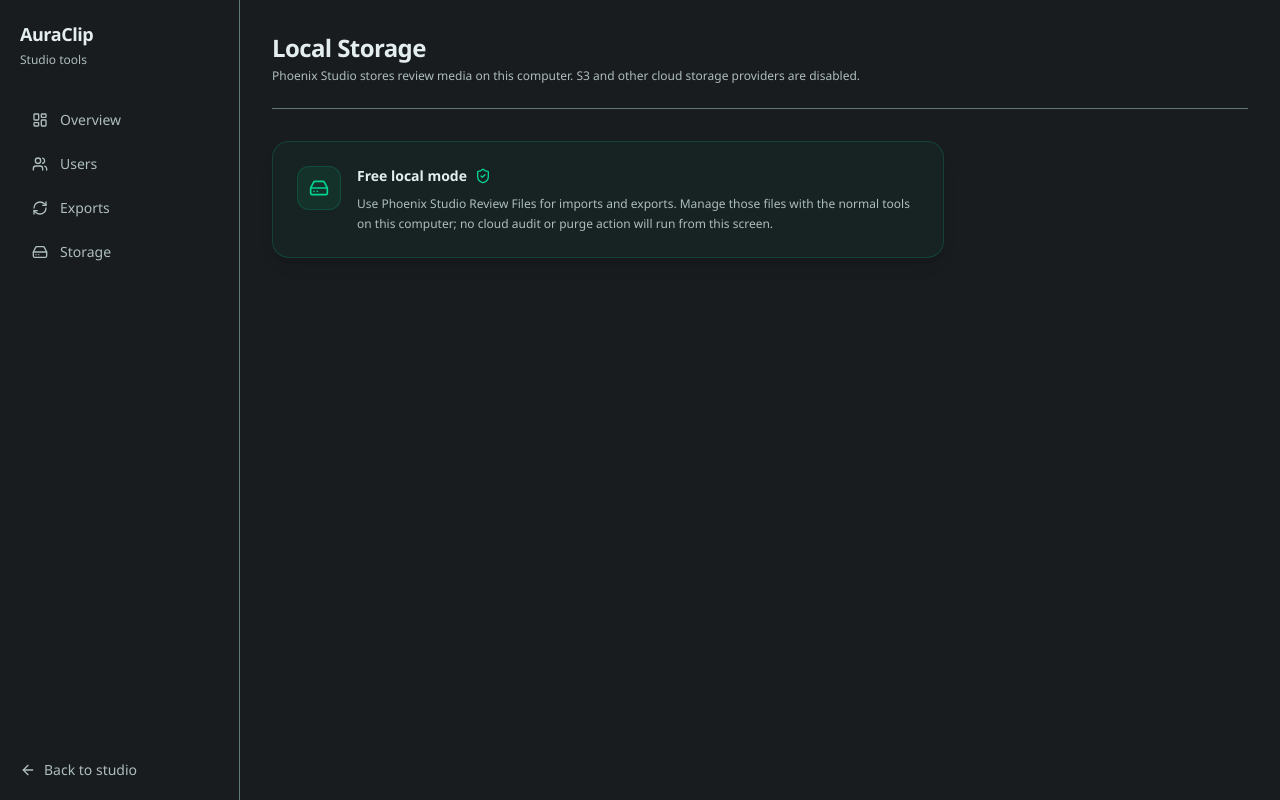
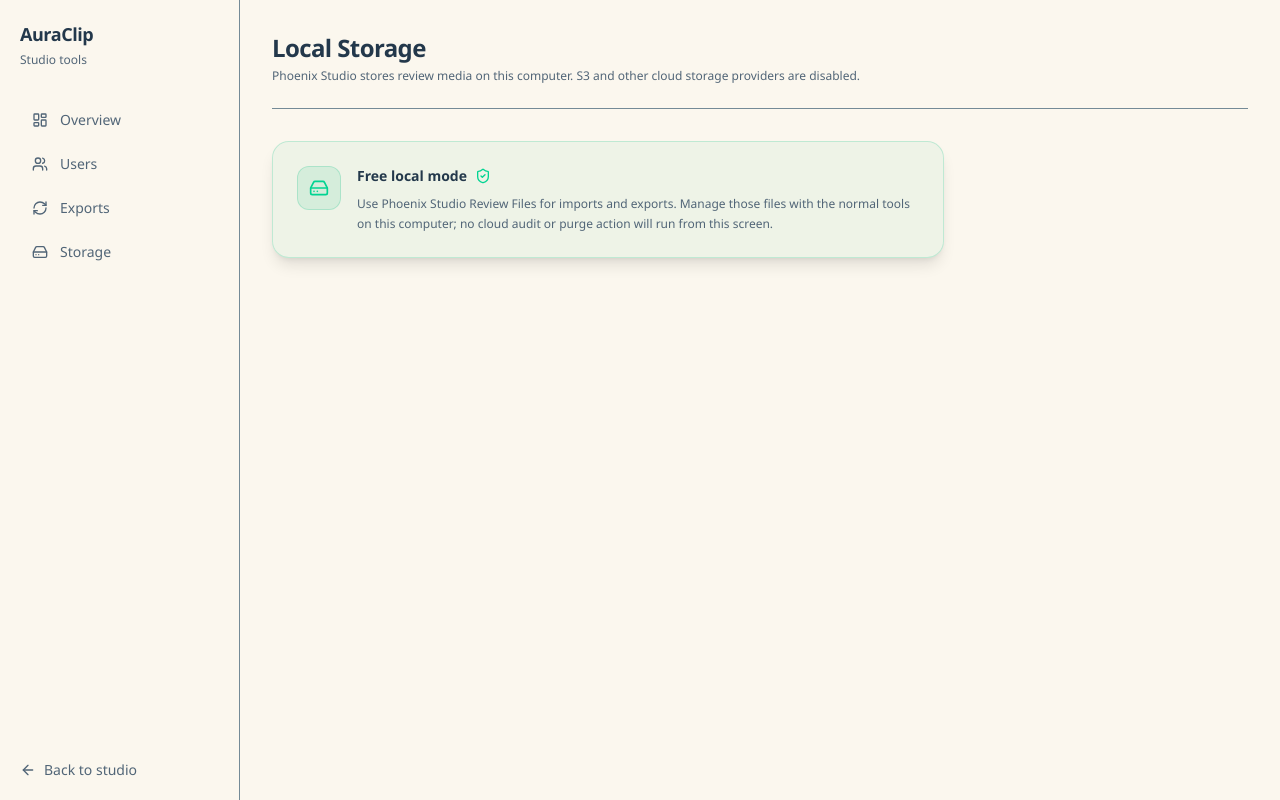
Before and after one commit to rushig0203-cyber/Phoenix-Studio, a Next.js app: page /admin/storage in a window 1280 px wide. Built offline with nearby package versions, Linux system fonts and the light colour scheme.

Commit message:
style: use a warm cream and soft blue palette

```diff
--- a/scripts/test-studio-palette.cjs
+++ b/scripts/test-studio-palette.cjs
@@ -25,15 +25,15 @@ function contrast(foreground, background, minimum, description) {
   assert.ok(ratio >= minimum, `${description}: ${ratio.toFixed(2)}:1 must be at least ${minimum}:1`);
 }
 
-test('dim surfaces retain readable body, secondary and action text', () => {
+test('soft light surfaces retain readable body, secondary and action text', () => {
   for (const surface of ['background', 'card', 'popover', 'muted']) {
-    assert.ok(luminance(token(surface)) < .08, `${surface} should stay dim`);
+    assert.ok(luminance(token(surface)) > .65 && luminance(token(surface)) < .98, `${surface} should remain soft and light`);
     for (const foreground of ['foreground', 'muted-foreground']) contrast(token(foreground), token(surface), 4.5, `${foreground} on ${surface}`);
   }
   for (const surface of ['primary', 'secondary', 'accent', 'sidebar']) contrast(token(`${surface}-foreground`), token(surface), 4.5, surface);
 });
 
-test('native fields, placeholders and keyboard focus remain visible on dim surfaces', () => {
+test('native fields, placeholders and keyboard focus remain visible on light surfaces', () => {
   const field = declaration(css, selector => selector.startsWith('main input:not'), 'background-color').replace(/\s*!important$/, '');
   const placeholder = declaration(css, selector => selector.startsWith('main input::placeholder'), 'color');
   contrast(token('foreground'), field, 4.5, 'input text');
--- a/src/app/dashboard/studio.module.css
+++ b/src/app/dashboard/studio.module.css
@@ -1,31 +1,31 @@
 .shell {
-  background: radial-gradient(ellipse at 75% 0%, #15312d 0, transparent 48%), #101112;
-  color: #e5eeee;
+  background: radial-gradient(ellipse at 75% 0%, #e0e9ef 0, transparent 48%), #f2ede2;
+  color: #23384b;
 }
 .sidebar {
-  background: #121617;
-  color: #e5eeee;
-  border-color: #121617;
+  background: #e7edf0;
+  color: #23384b;
+  border-color: #e7edf0;
 }
 .brand { color: inherit; }
 .brandMark {
-  background: #1c453f;
-  color: #cae9e3;
+  background: #d3e0ea;
+  color: #294f6a;
   border: 0;
-  box-shadow: 3px 3px 0 #070c0b;
+  box-shadow: 3px 3px 0 #bfcdd7;
   transform: rotate(-6deg);
 }
-.navLink { color: #b3cac5; }
-.navLink:hover { background: #223c37; color: #fff; }
+.navLink { color: #4f6578; }
+.navLink:hover { background: #dbe6ee; color: #23384b; }
 .navLink[aria-current="page"] {
-  background: #1c453f;
-  color: #eafff9;
-  box-shadow: 0 3px 0 #070c0b;
+  background: #d3e0ea;
+  color: #274f6d;
+  box-shadow: 0 3px 0 #bfcdd7;
 }
 .main { padding-top: 2.5rem; }
 .header { border: 0; padding-bottom: 0; margin-bottom: 2rem; }
 .heading { font-size: clamp(1.8rem, 3vw, 2.6rem); line-height: 1.18; letter-spacing: -.045em; }
-.queueBadge { background: #191c1e; border-color: #60777a; box-shadow: 0 2px 4px #12161708; }
+.queueBadge { background: #fbf7ee; border-color: #748a96; box-shadow: 0 2px 4px #e7edf008; }
 .workflows { gap: 1.15rem; }
 .workflow {
   position: relative;
@@ -33,10 +33,10 @@
   flex-direction: column;
   overflow: hidden;
   padding: 1.25rem;
-  background: #191c1e;
-  border: 1px solid #60777a;
+  background: #fbf7ee;
+  border: 1px solid #748a96;
   border-radius: 1.3rem;
-  box-shadow: 0 3px 0 #070c0b, 0 12px 24px -20px #12161750;
+  box-shadow: 0 3px 0 #bfcdd7, 0 12px 24px -20px #e7edf050;
   transition: transform 180ms ease, box-shadow 180ms ease, border-color 180ms ease;
 }
 .workflow h2 { font-size: 1.3rem; margin-top: 1.25rem; letter-spacing: -.025em; }
@@ -47,7 +47,7 @@
   height: 9rem;
   overflow: hidden;
   border-radius: .85rem;
-  background: linear-gradient(135deg, #233330, #17231f);
+  background: linear-gradient(135deg, #e3ebf1, #d8e4ed);
   isolation: isolate;
 }
 .artwork::before, .artwork::after {
@@ -55,39 +55,39 @@
   position: absolute;
   width: 6.4rem;
   height: 4.3rem;
-  border: 1px solid #789295;
+  border: 1px solid #7d929e;
   border-radius: .65rem;
-  background: #191c1e;
+  background: #fbf7ee;
   transform: rotate(-13deg) translate(-.7rem, -.3rem);
-  box-shadow: 4px 6px 0 #070c0b;
+  box-shadow: 4px 6px 0 #bfcdd7;
 }
-.artwork::after { transform: rotate(7deg) translate(.7rem, .2rem); background: #1c453f; }
-.artwork svg { position: relative; z-index: 1; width: 1.8rem; height: 1.8rem; color: #cae9e3; }
-.creation .artwork { background: linear-gradient(135deg, #243c37, #182823); }
-.creation .artwork::before { border-color: #6e9990; box-shadow: 4px 6px 0 #090f0d; }
-.creation .artwork::after { background: #246f62; border-color: #6e9990; transform: rotate(-6deg) translate(.7rem, .2rem); }
-.reel .artwork { background: #1c302b; }
+.artwork::after { transform: rotate(7deg) translate(.7rem, .2rem); background: #d3e0ea; }
+.artwork svg { position: relative; z-index: 1; width: 1.8rem; height: 1.8rem; color: #294f6a; }
+.creation .artwork { background: linear-gradient(135deg, #e7edf3, #dbe6f0); }
+.creation .artwork::before { border-color: #8aa8bd; box-shadow: 4px 6px 0 #c9d5df; }
+.creation .artwork::after { background: #aec4d5; border-color: #8aa8bd; transform: rotate(-6deg) translate(.7rem, .2rem); }
+.reel .artwork { background: #e0e9f1; }
 .reel .artwork::before, .reel .artwork::after { width: 3.6rem; height: 6rem; }
-.reel .artwork::after { background: #297f70; border-color: #297f70; }
-.reel .artwork svg { color: #dcfff4; }
+.reel .artwork::after { background: #92b1c9; border-color: #92b1c9; }
+.reel .artwork svg { color: #2d516d; }
 .workflowButton {
   justify-content: space-between;
   margin-top: 1.1rem;
   width: 100%;
   min-height: 2.75rem;
   border-radius: .7rem;
-  background: #006b61;
+  background: #315e7e;
 }
-.workflowButton:hover { background: #075c54; }
+.workflowButton:hover { background: #244b69; }
 .jobs {
-  border-color: #60777a;
+  border-color: #748a96;
   border-radius: 1.1rem;
-  background: #191c1e;
-  box-shadow: 0 2px 0 #070c0b;
+  background: #fbf7ee;
+  box-shadow: 0 2px 0 #bfcdd7;
 }
-.shell :where(a, button, summary):focus-visible { outline: 3px solid #65d9c8; outline-offset: 4px; }
+.shell :where(a, button, summary):focus-visible { outline: 3px solid #326a93; outline-offset: 4px; }
 @media (hover: hover) and (prefers-reduced-motion: no-preference) {
-  .workflow:hover { transform: perspective(900px) translateY(-4px) rotateX(1deg); border-color: #789295; box-shadow: 0 6px 0 #070c0b, 0 20px 30px -22px #12161770; }
+  .workflow:hover { transform: perspective(900px) translateY(-4px) rotateX(1deg); border-color: #7d929e; box-shadow: 0 6px 0 #bfcdd7, 0 20px 30px -22px #e7edf070; }
 }
 @media (prefers-reduced-motion: reduce) {
   .workflow { transition: none; }
--- a/src/app/globals.css
+++ b/src/app/globals.css
@@ -46,46 +46,46 @@
   --radius-3xl: calc(var(--radius) * 2.2);
   --radius-4xl: calc(var(--radius) * 2.6);
 
-  --color-slate-950: #101112;
-  --color-slate-900: #191c1e;
-  --color-slate-800: #242a2d;
-  --color-slate-700: #60777a;
+  --color-slate-950: #f2ede2;
+  --color-slate-900: #fbf7ee;
+  --color-slate-800: #e6edf1;
+  --color-slate-700: #748a96;
 }
 
 :root, .dark {
-  color-scheme: dark;
-  --background: #101112;
-  --foreground: #e5eeee;
-  --card: #191c1e;
-  --card-foreground: #e5eeee;
-  --popover: #202528;
-  --popover-foreground: #e5eeee;
-  --primary: #006b61;
-  --primary-foreground: #f3fffd;
-  --secondary: #233430;
-  --secondary-foreground: #cae9e3;
-  --muted: #242a2d;
-  --muted-foreground: #aebdbd;
-  --accent: #25413c;
-  --accent-foreground: #cae9e3;
-  --destructive: #f2ae9d;
-  --border: #60777a;
-  --input: #789295;
-  --ring: #65d9c8;
-  --chart-1: #65d9c8;
-  --chart-2: #56bcae;
-  --chart-3: #8dcfba;
-  --chart-4: #659e9a;
-  --chart-5: #afc1ab;
+  color-scheme: light;
+  --background: #f2ede2;
+  --foreground: #23384b;
+  --card: #fbf7ee;
+  --card-foreground: #23384b;
+  --popover: #f8f3e9;
+  --popover-foreground: #23384b;
+  --primary: #315e7e;
+  --primary-foreground: #fffaf0;
+  --secondary: #dfebf2;
+  --secondary-foreground: #294f6a;
+  --muted: #e6edf1;
+  --muted-foreground: #516577;
+  --accent: #d5e5ef;
+  --accent-foreground: #294f6a;
+  --destructive: #803c31;
+  --border: #748a96;
+  --input: #7d929e;
+  --ring: #326a93;
+  --chart-1: #326a93;
+  --chart-2: #698ba6;
+  --chart-3: #8da7b3;
+  --chart-4: #63829b;
+  --chart-5: #ad9c84;
   --radius: 0.75rem;
-  --sidebar: #121617;
-  --sidebar-foreground: #e5eeee;
-  --sidebar-primary: #006b61;
-  --sidebar-primary-foreground: #f3fffd;
-  --sidebar-accent: #25413c;
-  --sidebar-accent-foreground: #cae9e3;
-  --sidebar-border: #60777a;
-  --sidebar-ring: #65d9c8;
+  --sidebar: #e7edf0;
+  --sidebar-foreground: #23384b;
+  --sidebar-primary: #315e7e;
+  --sidebar-primary-foreground: #fffaf0;
+  --sidebar-accent: #d5e5ef;
+  --sidebar-accent-foreground: #294f6a;
+  --sidebar-border: #748a96;
+  --sidebar-ring: #326a93;
 }
 
 @layer base {
@@ -98,49 +98,50 @@ html { scroll-behavior: smooth; }
 body { background: var(--background); color: var(--foreground); }
 .review-library-card:has([data-posting-panel]:not([hidden])) { grid-column: 1 / -1; }
 
-/* Legacy utility colours share the same black and teal palette as the studio shell. */
+/* Legacy utility colours share the same cream and blue palette as the studio shell. */
 .bg-background { background-color: var(--background) !important; }
 .bg-card\/20, .bg-card\/10, .bg-card\/40,
 body [class~="bg-white"], body [class~="bg-[#fffdf7]"], body [class*="bg-[#f7f7f5]"], body [class*="bg-[#101114]"], body [class*="bg-[#18191d]"] { background-color: var(--card) !important; }
 body [class~="bg-[#f4f0e7]"] { background-color: var(--background) !important; }
 body :is([class~="bg-[#d5ddb8]"], [class~="bg-[#e7eed8]"], [class~="bg-[#e7eedb]"], [class~="bg-[#e8edd7]"], [class~="bg-[#edf1dc]"], [class~="bg-[#edf1e5]"], [class~="bg-[#edf3de]"], [class~="bg-[#eef3df]"], [class~="bg-[#f0f4e9]"], [class~="bg-[#f1f4e9]"], [class~="bg-[#f1f5e8]"], [class~="bg-[#f3f0e5]"], [class~="bg-[#f4f7ea]"], [class~="bg-[#f4f8e8]"], [class~="bg-[#f5f7ec]"], [class~="bg-[#f5f7ef]"], [class~="bg-[#f5f8ef]"], [class~="bg-[#f7faef]"], [class~="bg-[#fafbf3]"], [class~="bg-[#fafbf6]"]) { background-color: var(--muted) !important; }
 body :is([class~="bg-[#182015]"], [class~="bg-[#26331f]"], [class~="bg-[#394a2a]"], [class~="bg-[#435432]"]) { background-color: var(--primary) !important; }
-body :is([class~="bg-[#667b42]"], [class~="bg-[#708a43]"], [class~="bg-[#a8b395]"]) { background-color: #409f92 !important; }
-body :is([class~="bg-[#e0f0df]"], [class~="bg-green-100"]) { background-color: #273d31 !important; }
-body :is([class~="bg-[#fff0ce]"], [class~="bg-[#fff5ea]"], [class~="bg-[#fffbea]"], [class~="bg-amber-100"], [class~="bg-amber-50"]) { background-color: #45362b !important; }
-body :is([class~="bg-[#ffe1d3]"], [class~="bg-[#fff1e8]"], [class~="bg-red-100"], [class~="bg-red-50"]) { background-color: #472d2d !important; }
+body :is([class~="bg-[#667b42]"], [class~="bg-[#708a43]"], [class~="bg-[#a8b395]"]) { background-color: #4c718e !important; }
+body :is([class~="bg-[#e0f0df]"], [class~="bg-green-100"]) { background-color: #dfe9de !important; }
+body :is([class~="bg-[#fff0ce]"], [class~="bg-[#fff5ea]"], [class~="bg-[#fffbea]"], [class~="bg-amber-100"], [class~="bg-amber-50"]) { background-color: #f1e2c4 !important; }
+body :is([class~="bg-[#ffe1d3]"], [class~="bg-[#fff1e8]"], [class~="bg-red-100"], [class~="bg-red-50"]) { background-color: #f0dcd5 !important; }
 body :is([class~="hover:bg-[#e7eed8]"], [class~="hover:bg-[#e7eedb]"]):hover { background-color: var(--accent) !important; }
 body [data-posting-panel] button[aria-pressed="true"] { background-color: var(--primary) !important; border-color: var(--input); color: var(--primary-foreground); }
 
 body :is([class~="text-[#1e2719]"], [class~="text-[#26331f]"], [class~="text-slate-900"]) { color: var(--foreground) !important; }
 body :is([class~="text-[#59634d]"], [class~="text-[#5f654d]"], [class~="text-[#647451]"], [class~="text-[#657153]"], [class~="text-[#687657]"], [class~="text-[#778269]"], [class~="text-slate-600"], [class~="text-slate-500"], [class~="text-slate-400"], [class~="text-slate-300"]) { color: var(--muted-foreground) !important; }
-body :is([class~="text-[#245b2e]"], [class~="text-[#365122]"], [class~="text-[#394a2a]"], [class~="text-[#3d5428]"], [class~="text-[#48573b]"], [class~="text-[#4f5c31]"], [class~="text-[#526044]"], [class~="text-[#53633e]"], [class~="text-[#75834f]"], [class~="text-primary"]) { color: #a1e4d8 !important; }
-body :is([class~="text-[#735f24]"], [class~="text-[#80571b]"], [class~="text-[#a06b29]"], [class~="text-amber-800"], [class~="text-amber-900"], [class~="text-amber-950"]) { color: #e8bd8e !important; }
-body :is([class~="text-[#85421f]"], [class~="text-[#8b4a32]"], [class~="text-[#914527]"], [class~="text-[#a72f69]"], [class~="text-[#a74c2c]"], [class~="text-[#a75528]"], [class~="text-[#b32c24]"], [class~="text-red-700"], [class~="text-red-800"]) { color: #f2ae9d !important; }
+body :is([class~="text-[#245b2e]"], [class~="text-[#365122]"], [class~="text-[#394a2a]"], [class~="text-[#3d5428]"], [class~="text-[#48573b]"], [class~="text-[#4f5c31]"], [class~="text-[#526044]"], [class~="text-[#53633e]"], [class~="text-[#75834f]"], [class~="text-primary"]) { color: #31556f !important; }
+body :is([class~="text-[#735f24]"], [class~="text-[#80571b]"], [class~="text-[#a06b29]"], [class~="text-amber-800"], [class~="text-amber-900"], [class~="text-amber-950"]) { color: #71511d !important; }
+body :is([class~="text-[#85421f]"], [class~="text-[#8b4a32]"], [class~="text-[#914527]"], [class~="text-[#a72f69]"], [class~="text-[#a74c2c]"], [class~="text-[#a75528]"], [class~="text-[#b32c24]"], [class~="text-red-700"], [class~="text-red-800"]) { color: #803c31 !important; }
 body :is([class~="border-[#394a2a]"], [class~="border-[#58733c]"], [class~="border-[#667443]"], [class~="border-[#a9b88f]"], [class~="border-[#aebc88]"], [class~="border-[#b6c4a3]"], [class~="border-[#bdc7a5]"], [class~="border-[#bfcaa6]"], [class~="border-[#c4cfb5]"], [class~="border-[#c8d19f]"], [class~="border-[#cad7a4]"], [class~="border-[#d3dbc5]"], [class~="border-[#d5ddb8]"], [class~="border-[#d5ddbe]"], [class~="border-[#d8cf9b]"], [class~="border-[#d9dfc3]"], [class~="border-[#dbe1cc]"], [class~="border-[#e5e8d8]"], [class~="border-[#f0c9a4]"], [class~="border-amber-300"], [class~="border-slate-200"], [class~="border-slate-100"], [class~="border-white/10"]) { border-color: var(--border) !important; }
 main .border-border\/40, main .border-border\/20 { border-color: var(--border) !important; }
-main input:not([type="range"]):not([type="checkbox"]):not([type="radio"]):not([type="color"]), main select, main textarea { color: var(--foreground); background-color: #111819 !important; border-color: var(--input) !important; }
-main input::placeholder, main textarea::placeholder { color: #9eb2b3; }
-main :is(input, select, textarea) { accent-color: #65d9c8; }
+main input:not([type="range"]):not([type="checkbox"]):not([type="radio"]):not([type="color"]), main select, main textarea { color: var(--foreground); background-color: #fffaf2 !important; border-color: var(--input) !important; }
+main input::placeholder, main textarea::placeholder { color: #516577; }
+main :is(input, select, textarea) { accent-color: #326a93; }
 :where(a, button, summary, input, select, textarea):focus-visible { outline: 2px solid var(--ring); outline-offset: 3px; }
-.shadow-2xl, .shadow-xl { box-shadow: 0 12px 34px #0004; }
+.shadow-2xl, .shadow-xl { box-shadow: 0 12px 34px #23384b1a; }
 .admin-shell main .bg-slate-950, .admin-shell main .bg-slate-950\/60, .admin-shell main .bg-slate-900\/50 { background-color: var(--card) !important; }
-.admin-shell main .text-white, .admin-shell main { color: var(--foreground); }
+.admin-shell main :is(h1, h2, h3, h4, h5, h6, p, span).text-white, .admin-shell main { color: var(--foreground); }
+body [class~="hover:text-slate-900"]:hover { color: var(--foreground) !important; }
 
-/* Use restrained teal accents on legacy editor/admin screens. */
-[class*="text-violet"], [class*="text-purple"], [class*="text-indigo"], [class*="text-pink"], [class*="text-fuchsia"] { color: #a1e4d8 !important; }
-.text-rose-300, .text-rose-400, .text-rose-500 { color: #f2ae9d !important; }
+/* Use soft blue accents on legacy editor/admin screens. */
+[class*="text-violet"], [class*="text-purple"], [class*="text-indigo"], [class*="text-pink"], [class*="text-fuchsia"] { color: #31556f !important; }
+.text-rose-300, .text-rose-400, .text-rose-500 { color: #803c31 !important; }
 [class*="border-violet"], [class*="border-purple"], [class*="border-indigo"], [class*="border-pink"], [class*="border-fuchsia"] { border-color: var(--border) !important; }
 [class*="bg-violet-"], [class*="bg-purple-"], [class*="bg-indigo-"], [class*="bg-pink-"], [class*="bg-fuchsia-"] { background-color: var(--muted) !important; }
 [class*="bg-violet-600"], [class*="bg-purple-600"], [class*="bg-indigo-600"], [class*="bg-pink-600"], [class*="bg-fuchsia-600"] { background-color: var(--primary) !important; }
-[class*="from-violet"], [class*="from-pink"], [class*="from-fuchsia"], [class*="from-indigo"], [class*="to-violet"], [class*="to-pink"], [class*="to-fuchsia"], [class*="to-indigo"] { background-image: linear-gradient(90deg, #25413c, #006b61) !important; }
-.hover\:bg-violet-500:hover, .hover\:bg-violet-600:hover, .hover\:bg-pink-500:hover, .hover\:bg-pink-600:hover, .hover\:bg-rose-500:hover, .hover\:bg-rose-600:hover { background-color: #075c54 !important; }
-[class*="accent-violet"], [class*="accent-purple"], [class*="accent-indigo"], [class*="accent-pink"], [class*="accent-fuchsia"] { accent-color: #65d9c8 !important; }
+[class*="from-violet"], [class*="from-pink"], [class*="from-fuchsia"], [class*="from-indigo"], [class*="to-violet"], [class*="to-pink"], [class*="to-fuchsia"], [class*="to-indigo"] { background-image: linear-gradient(90deg, #315e7e, #3c6e91) !important; }
+.hover\:bg-violet-500:hover, .hover\:bg-violet-600:hover, .hover\:bg-pink-500:hover, .hover\:bg-pink-600:hover, .hover\:bg-rose-500:hover, .hover\:bg-rose-600:hover { background-color: #244b69 !important; }
+[class*="accent-violet"], [class*="accent-purple"], [class*="accent-indigo"], [class*="accent-pink"], [class*="accent-fuchsia"] { accent-color: #326a93 !important; }
 
-::selection { background: #006b61; color: #f3fffd; }
+::selection { background: #315e7e; color: #fffaf0; }
 .hero-orb { position: absolute; border-radius: 999px; filter: blur(1px); pointer-events: none; }
-.hero-orb-one { width: 22rem; height: 22rem; right: -9rem; top: 8rem; background: #006b61; opacity: .18; }
-.hero-orb-two { width: 18rem; height: 18rem; left: -10rem; top: 26rem; background: #2e7770; opacity: .14; }
+.hero-orb-one { width: 22rem; height: 22rem; right: -9rem; top: 8rem; background: #315e7e; opacity: .18; }
+.hero-orb-two { width: 18rem; height: 18rem; left: -10rem; top: 26rem; background: #87a4bb; opacity: .14; }
 
 @media (prefers-reduced-motion: reduce) {
   *, *::before, *::after { scroll-behavior: auto !important; animation-duration: .01ms !important; animation-iteration-count: 1 !important; transition-duration: .01ms !important; }
```
Also changed, not shown: 1 other file (tests, documents, lock files or other folders).
